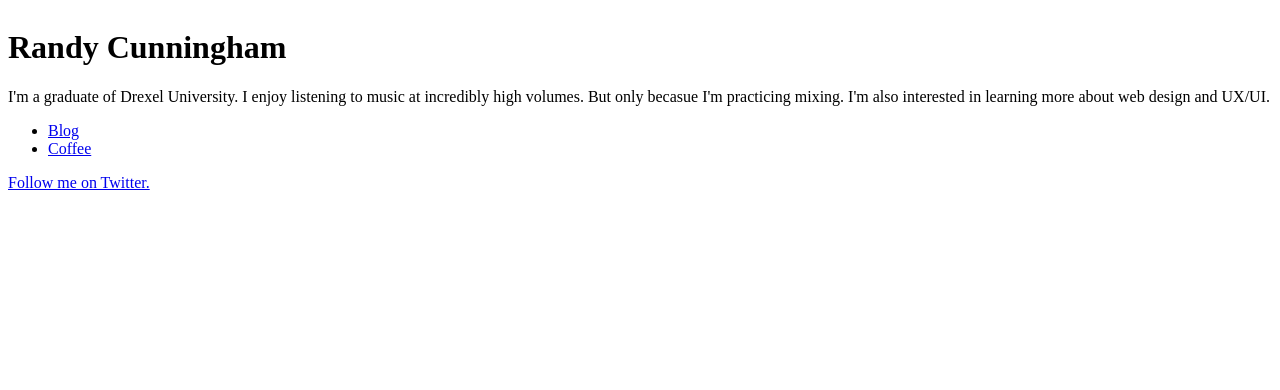
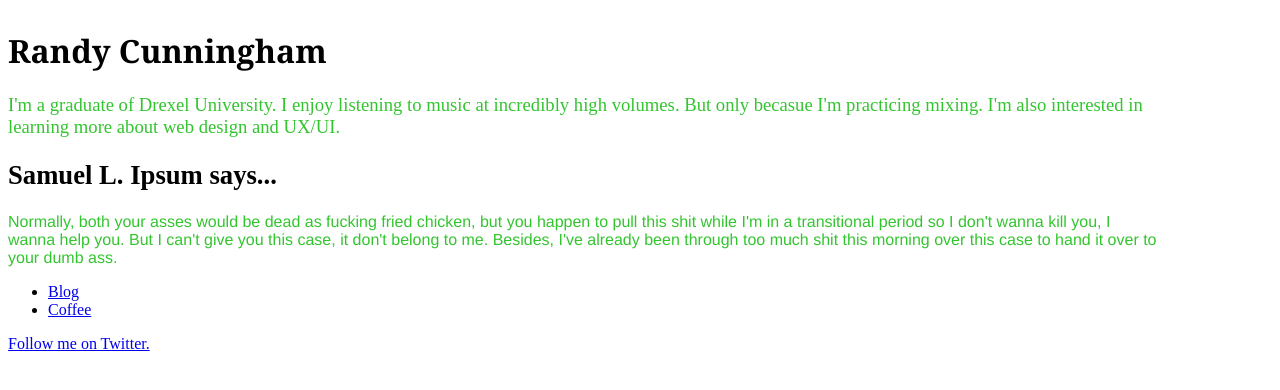
Before and after one commit to Mr-Cunningham/Mr-Cunningham.github.io, a plain HTML site: page index.html in a window 1280 px wide. Drawn offline with Linux system fonts and the light colour scheme.

Commit message:
intial commit

```diff
--- a/index.html
+++ b/index.html
@@ -1,12 +1,27 @@
+<!DOCtype hmtl public>
+<html>
+
+<head>
+	<title> Randy's Page </title>
+	<link rel="stylesheet" type="text/css" href="steez.css">
+</head>
+
 
 <img src="">
 <h1> Randy Cunningham </h1>
 
-<p> I'm a graduate of Drexel University. I enjoy listening to music at incredibly high volumes. But only becasue I'm practicing mixing. I'm also interested in learning more about web design and UX/UI.</p>
+<p class="intro"> I'm a graduate of Drexel University. I enjoy listening to music at incredibly high volumes. But only becasue I'm practicing mixing. I'm also interested in learning more about web design and UX/UI.</p>
+
+<h2> Samuel L. Ipsum says...</h1>
+	<p>
+		Normally, both your asses would be dead as fucking fried chicken, but you happen to pull this shit while I'm in a transitional period so I don't wanna kill you, I wanna help you. But I can't give you this case, it don't belong to me. Besides, I've already been through too much shit this morning over this case to hand it over to your dumb ass.
+	</p>
 
 <ul>
 	<li><a href="mr-cunningham.github.io/blog">Blog </a></li>
 	<li><a href="mr-cunningham.github.io/coffee">Coffee</a></li>
 </ul>
 
-<a href="www.twitter.com/biz_himself">Follow me on Twitter.</a>
+<a href="https://www.twitter.com/biz_himself"> Follow me on Twitter. </a>
+
+</html>
--- /dev/null
+++ b/steez.css
@@ -0,0 +1,25 @@
+body {
+	width:90%; /* Works pretty good for responsive */
+}
+
+
+h1 {
+	font-family: Georgia;
+	font-color:#FFC531;
+}
+
+h2 {
+	font-size:20pt;
+}
+
+p {
+	font-family: Helvetica;
+	color:#33C52f;
+}
+
+
+.intro {
+
+	font-size: 14pt;
+	font-family:Tacoma;
+}
```
